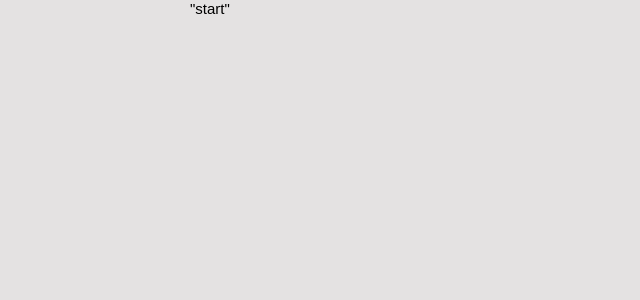
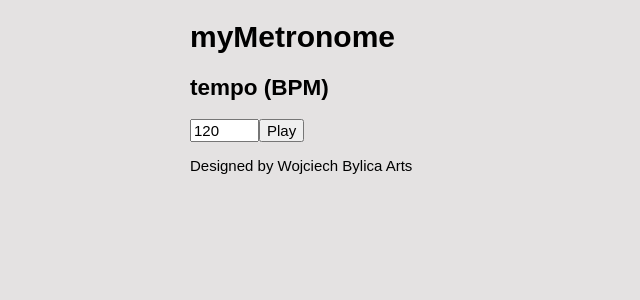
Before and after one commit to WojciechBylica/my-metronome, a React (Create React App) app: page / in a window 1280 px wide. Shown: the top 300 px of the page, without its empty margins (0-640 px from the left). Built offline with nearby package versions, Linux system fonts and the light colour scheme.

Commit message:
app written

```diff
--- a/package.json
+++ b/package.json
@@ -2,10 +2,12 @@
   "name": "my-metronome",
   "version": "0.1.0",
   "private": true,
+  "homepage": "https://wojciechbylica.github.io/my-metronom/",
   "dependencies": {
     "@testing-library/jest-dom": "^5.16.1",
     "@testing-library/react": "^12.1.2",
     "@testing-library/user-event": "^13.5.0",
+    "gh-pages": "^3.2.3",
     "react": "^17.0.2",
     "react-dom": "^17.0.2",
     "react-scripts": "5.0.0",
@@ -17,7 +19,9 @@
     "start": "react-scripts start",
     "build": "react-scripts build",
     "test": "react-scripts test",
-    "eject": "react-scripts eject"
+    "eject": "react-scripts eject",
+    "deploy": "gh-pages -d build",
+    "predeploy": "npm run build"
   },
   "eslintConfig": {
     "extends": [
--- a/src/App.js
+++ b/src/App.js
@@ -1,9 +1,57 @@
+import { useEffect, useRef, useState } from 'react';
+import click2 from './click2.mp3';
 
 function App() {
+  const [playSound, setPlaySound] = useState(false);
+  const [bpm, setBpm] = useState(120);
+  const [audio] = useState(new Audio(click2));
+  let tempo = 60000 / bpm;
+  const intervalId = useRef();
+
+  const SwitchOnOrOff = () => {
+    setPlaySound(!playSound);
+  };
+
+  useEffect(() => {
+    if (!playSound) {
+      clearInterval(intervalId.current);
+      audio.pause();
+    } else {
+      intervalId.current = setInterval(() => {
+        audio.play();
+      }, tempo);
+      audio.play();
+    }
+  }, [playSound]);
+
   return (
-   <>
-   "start"
-   </>
+    <div>
+      <header>
+        <h1>myMetronome</h1>
+      </header>
+      <main>
+        <h2>tempo (BPM)</h2>
+        <label>
+          <input
+            type="number"
+            step="1"
+            min="30"
+            max="250"
+            value={bpm}
+            onChange={(event) => {
+              setBpm(+event.target.value);
+            }}
+            required
+          />
+        </label>
+        <button onClick={SwitchOnOrOff}>
+          <span>{!playSound ? 'Play' : 'Stop'}</span>
+        </button>
+      </main>
+      <footer>
+        <p>Designed by Wojciech Bylica Arts</p>
+      </footer>
+    </div>
   );
 }
 
```
Also changed, not shown: 1 other file (tests, documents, lock files or other folders).
